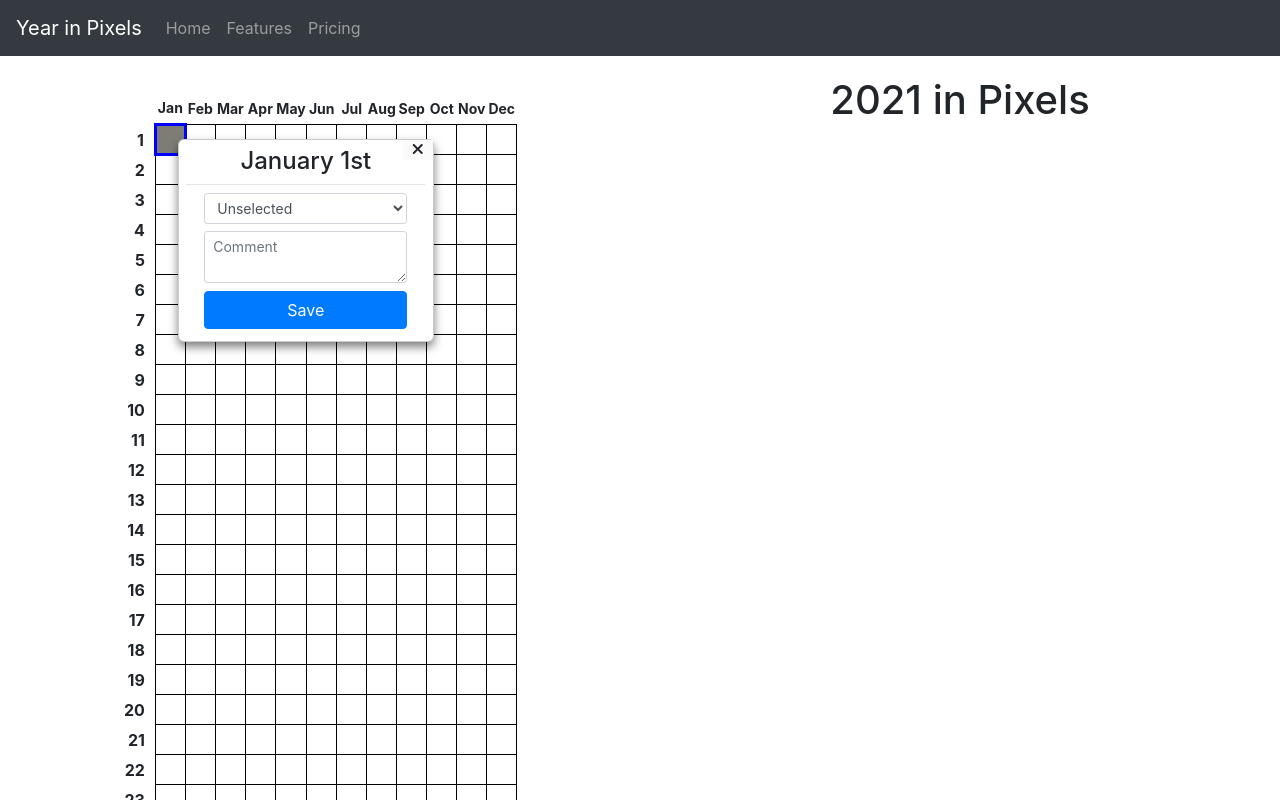
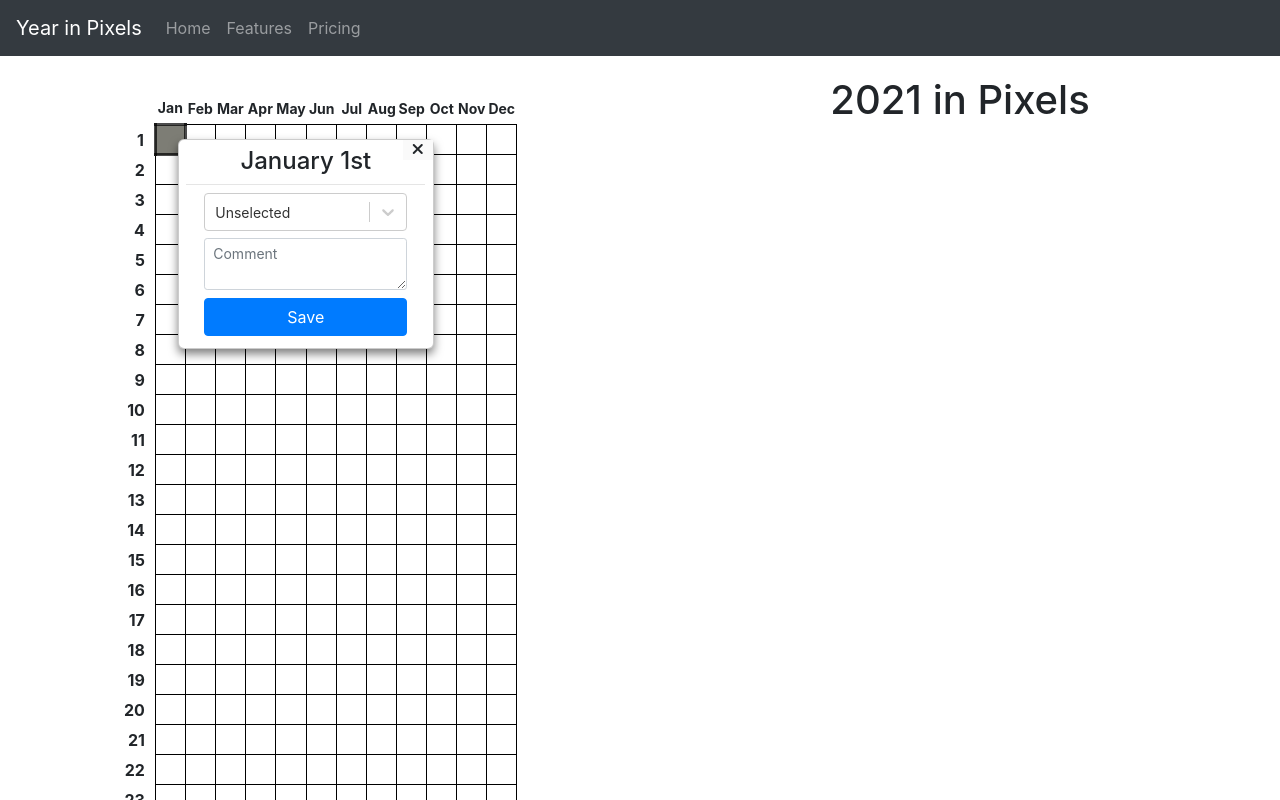
Before and after one commit to rcya1/year-in-pixels-creator, a React (Create React App) app in the folder app/: page / in a window 1280 px wide. Both pictures are taken after a click on the element 170 px from the left and 138 px from the top of the page. Shown: the top 800 px of the page. Built offline with nearby package versions, Linux system fonts and the light colour scheme.

Commit message:
Finish Menu Selecting System

```diff
--- a/app/package.json
+++ b/app/package.json
@@ -7,10 +7,12 @@
     "@testing-library/react": "^11.2.2",
     "@testing-library/user-event": "^12.6.0",
     "bootstrap": "^4.5.3",
+    "chroma-js": "^2.1.0",
     "react": "^17.0.1",
     "react-bootstrap": "^1.4.0",
     "react-dom": "^17.0.1",
     "react-scripts": "4.0.1",
+    "react-select": "^3.1.1",
     "web-vitals": "^0.2.4"
   },
   "scripts": {
--- a/app/src/css/Cell.css
+++ b/app/src/css/Cell.css
@@ -9,5 +9,5 @@
 }
 
 .cell-active {
-    border: 3px solid rgb(0, 0, 255);
+    border: 3px solid rgba(0, 0, 0, 0.7);
 }
--- a/app/src/js/App.js
+++ b/app/src/js/App.js
@@ -23,12 +23,13 @@ class App extends React.Component {
             data: data,
             comments: comments,
             options: [
-                [125, 125, 117, ],
-                [184, 183, 118],
-                [175, 125, 197],
-                [126, 252, 238],
-                [253, 250, 117],
-                [253, 125, 236]
+                [125, 125, 117, "Very Bad Day"],
+                [184, 183, 118, "Bad Day"],
+                [175, 125, 197, "Average Day"],
+                [126, 252, 238, "Chill Day"],
+                [253, 250, 117, "Good Day"],
+                [253, 125, 236, "Amazing Day"],
+                [255, 171, 111, "Super Special Day"]
             ],
             menuXPos: 0,
             menuYPos: 0,
--- a/app/src/js/Board.js
+++ b/app/src/js/Board.js
@@ -6,9 +6,9 @@ import Constants from './Constants'
 import '../css/Board.css';
 
 export default class Board extends React.Component {
-    constructor(props) {
-        super(props);
-    }
+    // constructor(props) {
+    //     super(props);
+    // }
 
     render() {
         let chartData = [];
--- a/app/src/js/CellMenu.js
+++ b/app/src/js/CellMenu.js
@@ -1,4 +1,6 @@
 import React from 'react';
+import Select from 'react-select'
+import chroma from 'chroma-js';
 
 import Constants from './Constants'
 import DateUtils from './DateUtils';
@@ -33,9 +35,9 @@ export default class CellMenu extends React.Component {
         }
     }
 
-    onChangeValue(e) {
+    onChangeValue(newValue) {
         this.setState({
-            value: e.target.value
+            value: newValue.value
         })
     }
 
@@ -64,6 +66,78 @@ export default class CellMenu extends React.Component {
             // }
             // console.log(window.innerHeight);
 
+            let options = this.props.options.map((option, index) => {
+                return {
+                    value: index + 1,
+                    label: option[3],
+                    color: "rgb(" + option[0] + "," + option[1] + "," + option[2] + ")"
+                };
+            });
+
+            options.unshift({
+                value: 0,
+                label: "Unselected",
+                color: "#FFF"
+            });
+
+            const dot = (color = '#ccc') => {
+                if(chroma(color).css() != chroma("#FFF").css()) return {
+                    alignItems: 'center',
+                    display: 'flex',
+
+                    ':before': {
+                        backgroundColor: color,
+                        borderRadius: 10,
+                        content: '" "',
+                        display: 'block',
+                        marginRight: 8,
+                        height: 10,
+                        width: 10,
+                    },
+                }
+                return null;
+            };
+
+            const colourStyles = {
+                control: styles => ({
+                    ...styles,
+                    backgroundColor: 'white',
+                    fontSize: '.875rem'
+                }),
+                option: (styles, { data, isDisabled, isFocused, isSelected }) => {
+                    const color = chroma(data.color);
+                    let backgroundColor = chroma('#FFF').css();
+                    if(color.css() == chroma('#FFF').css()) {
+                        if(isFocused) {
+                            backgroundColor = chroma('#DDD').css();
+                        }
+                    }
+                    else {
+                        if(isSelected) {
+                            backgroundColor = color.css();
+                        }
+                        else if(isFocused) {
+                            backgroundColor = color.alpha(0.6).css();
+                        }
+                    }
+                    return {
+                        ...styles,
+                        ...dot(data.color),
+                        backgroundColor: backgroundColor,
+                        color: 'black',
+                        fontSize: '.875rem',
+
+                        ':active': {
+                            ...styles[':active'],
+                            backgroundColor: isSelected ? data.color : color.alpha(0.3).css(),
+                        },
+                    };
+                },
+                input: styles => ({ ...styles, ...dot('#FFF') }),
+                placeholder: styles => ({ ...styles, ...dot('#FFF ') }),
+                singleValue: (styles, { data }) => ({ ...styles, ...dot(data.color) }),
+            };
+
             return (
                 <div className="menu"
                     style={{
@@ -75,16 +149,13 @@ export default class CellMenu extends React.Component {
                         <h4 className="menu-title">{title}</h4>
                         <hr className="menu-divider"></hr>
                         <div className="form-group menu-item menu-select">
-                            <select required
+                            <Select
+                                value={options[this.state.value]}
+                                options={options}
                                 onChange={this.onChangeValue}
-                                value={this.state.value}
-                                className="form-control form-control-sm"
+                                styles={colourStyles}
                             >
-                                <option value={0}>Unselected</option>
-                                <option value={1}>Test 1</option>
-                                <option value={2}>Test 2</option>
-                                <option value={3}>Test 3</option>
-                            </select>
+                            </Select>
                         </div>
                         <div className="form-group menu-item menu-comment">
                             <textarea className="form-control form-control-sm"
```
Also changed, not shown: app/src/css/CellMenu.css (line endings or trailing spaces), 1 other file (tests, documents, lock files or other folders).
